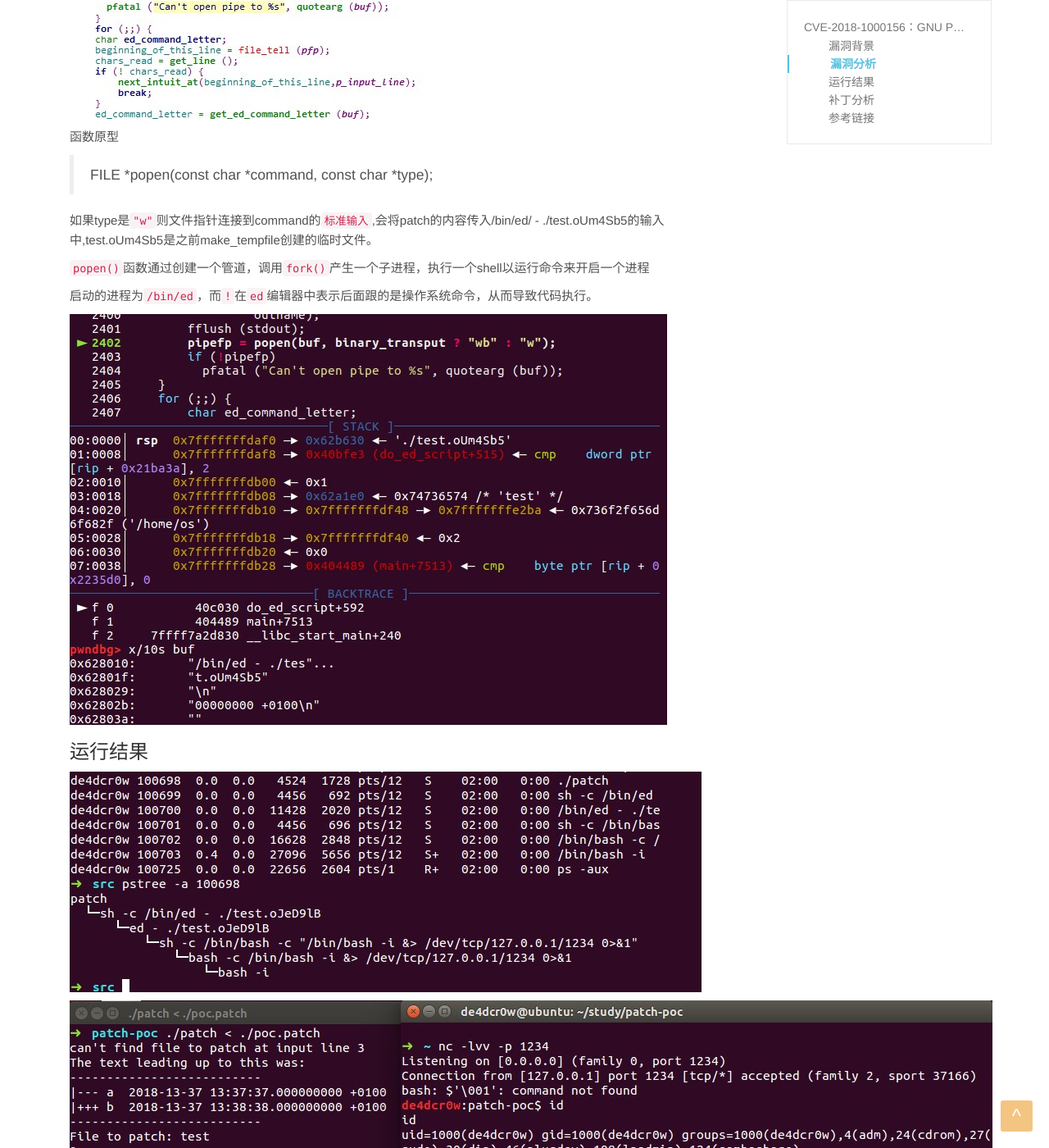
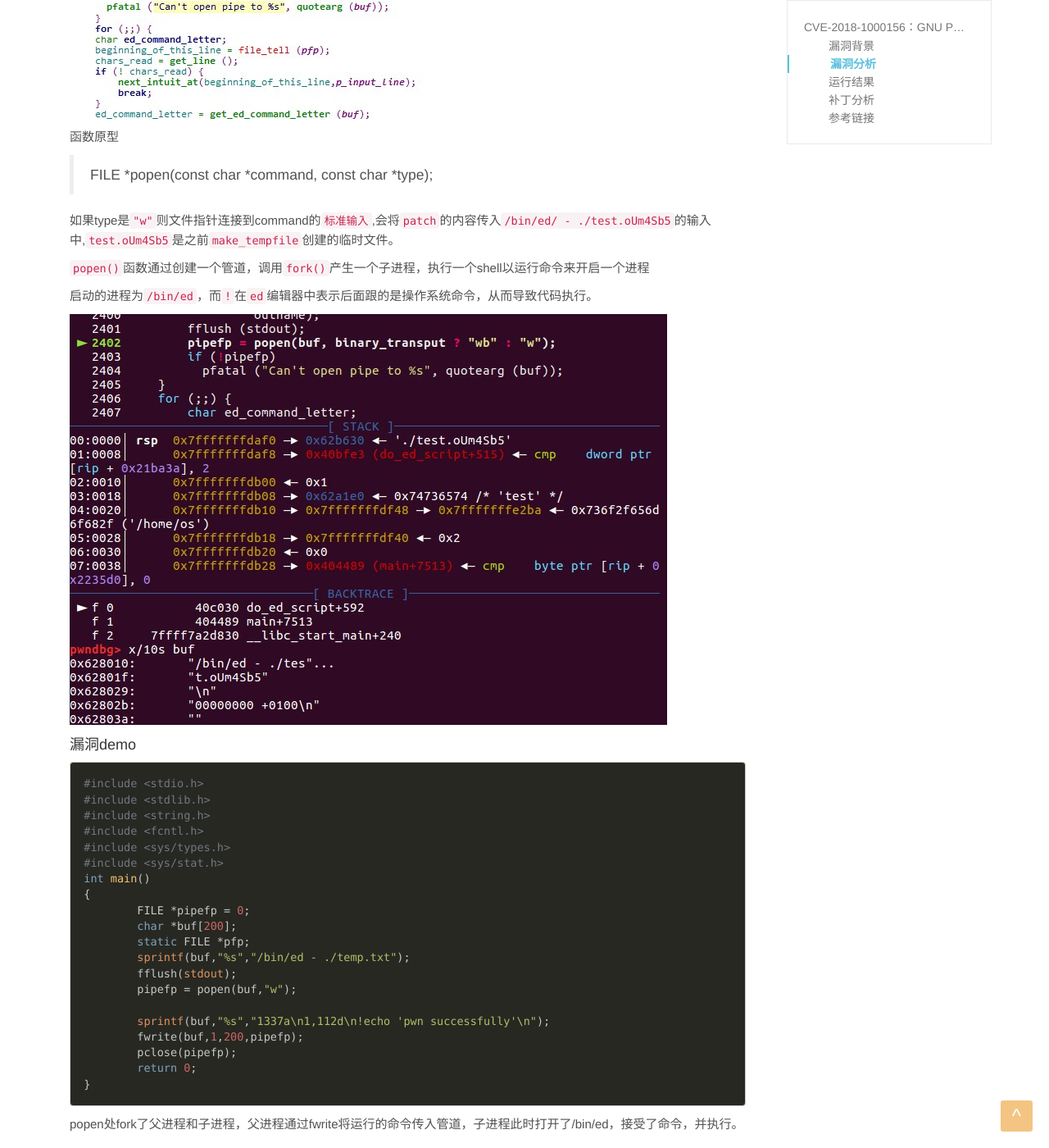
Before and after one commit to De4dCr0w/De4dCr0w.github.io, a Jekyll site: the page built from _posts/2018-04-25-CVE-2018-1000156-GNU Patch任意代码执行漏洞分析.md, in a window 1280 px wide and 1400 px high, scrolled down 1153 px. Shown: the whole window at 82% size. Built offline with Jekyll 4.4.1, drawn with Linux system fonts in a browser that asks for light colours; some of the changed text lies outside the part shown.

Commit message:
补充Patch漏洞分析

````diff
--- a/_posts/2018-04-25-CVE-2018-1000156-GNU Patch任意代码执行漏洞分析.md
+++ b/_posts/2018-04-25-CVE-2018-1000156-GNU Patch任意代码执行漏洞分析.md
@@ -10,11 +10,11 @@ tags: [漏洞分析]
 
 ### 漏洞背景
 
-使用ed格式的补丁，使用!开头的补丁，会导致代码执行
+使用`ed`格式并用`!`开头的补丁，会导致代码执行
 
 #### 影响版本
 
-> GNU Patch 2.7.6
+> GNU Patch 2.7.6及以下 （笔者下载了GNU Patch 2.7.1~6源码编译测试，都存在该问题）
 
 GNU Patch 源码下载地址：https://ftp.gnu.org/gnu/patch/
 
@@ -46,13 +46,40 @@ gdb 设置参数运行：
 
 > FILE *popen(const char *command, const char *type);
 
-如果type是`"w"`则文件指针连接到command的`标准输入`,会将patch的内容传入/bin/ed/ - ./test.oUm4Sb5的输入中,test.oUm4Sb5是之前make_tempfile创建的临时文件。
+如果type是`"w"`则文件指针连接到command的`标准输入`,会将`patch`的内容传入`/bin/ed/ - ./test.oUm4Sb5`的输入中,`test.oUm4Sb5`是之前`make_tempfile`创建的临时文件。
 
 `popen()`函数通过创建一个管道，调用`fork()`产生一个子进程，执行一个shell以运行命令来开启一个进程
 
 启动的进程为`/bin/ed`，而`!`在`ed`编辑器中表示后面跟的是操作系统命令，从而导致代码执行。
 
 ![](../image/2018-04-25-CVE-2018-1000156-GNU-Patch任意代码执行漏洞分析/4.jpg)
+
+#### 漏洞demo
+
+```
+#include <stdio.h>
+#include <stdlib.h>
+#include <string.h>
+#include <fcntl.h>
+#include <sys/types.h>
+#include <sys/stat.h>
+int main()
+{
+        FILE *pipefp = 0;
+        char *buf[200];
+        static FILE *pfp;
+        sprintf(buf,"%s","/bin/ed - ./temp.txt");
+        fflush(stdout);
+        pipefp = popen(buf,"w");
+
+        sprintf(buf,"%s","1337a\n1,112d\n!echo 'pwn successfully'\n");
+        fwrite(buf,1,200,pipefp);
+        pclose(pipefp);
+        return 0;
+}
+```
+
+popen处fork了父进程和子进程，父进程通过fwrite将运行的命令传入管道，子进程此时打开了/bin/ed，接受了命令，并执行。
 
 ### 运行结果
 
@@ -192,7 +219,7 @@ index bc6278c..f97a4dc 100644
        {
 
 ```
-补丁是创建了临时文件来代替pipe操作，使用文件的方式会使得ed因为无效的命令而退出，而之前的pipe操作遇到无效的命令后会继续执行。但popen的内部实现其实也是通过dup2(fd,0)，再执行execl。
+补丁是创建了临时文件来代替pipe操作，使用文件的方式会使得ed因为无效的命令而退出，而之前的pipe操作遇到无效的命令后会继续执行。但popen的内部实现其实也是通过先fork，再dup2(fd,0)，最后执行execl，补丁只是模拟了这一过程，并用文件的方式代替了管道操作。
 
 ![](../image/2018-04-25-CVE-2018-1000156-GNU-Patch任意代码执行漏洞分析/5.jpg)
 
````
